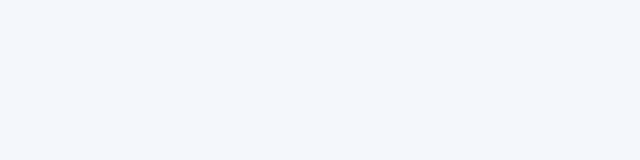
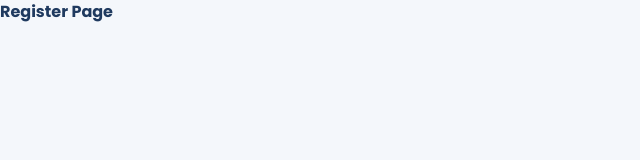
Before and after one commit to igorjosiel/pet-amigo, a React (Vite) app: page /register in a window 1280 px wide. Before the commit this address had no page. Shown: the top 160 px of the page, without its empty margins (0-640 px from the left). Built offline with nearby package versions, Linux system fonts and the light colour scheme.

Commit message:
adiciona a tela de cadastro no roteamento e cria os arquivos iniciais.

```diff
--- a/src/components/Link/index.tsx
+++ b/src/components/Link/index.tsx
@@ -1,9 +1,21 @@
-interface LinkProps {
+import { Link as Anchor } from "react-router";
+
+interface LinkProps extends React.AnchorHTMLAttributes<HTMLAnchorElement> {
   children: string;
+  className?: string;
+  path: string;
 }
 
-function Link({ children }: LinkProps) {
-  return <a className="text-right text-primary font-bold">{children}</a>;
+function Link({ children, className, path, ...props }: LinkProps) {
+  return (
+    <Anchor
+      to={path}
+      className={`text-right text-primary font-bold ${className || ""}`}
+      {...props}
+    >
+      {children}
+    </Anchor>
+  );
 }
 
 export default Link;
--- a/src/pages/Login/index.tsx
+++ b/src/pages/Login/index.tsx
@@ -52,13 +52,13 @@ function Login() {
         </Input>
         <Typography variant="error">{errors.password?.message}</Typography>
 
-        <Link>Esqueceu sua senha?</Link>
+        <Link path="forgot-password">Esqueceu sua senha?</Link>
 
         <Button>Entrar</Button>
       </form>
 
       <p className="text-primary pt-5">
-        Não tem uma conta? <Link>Cadastre-se</Link>
+        Não tem uma conta? <Link path="register">Cadastre-se</Link>
       </p>
     </div>
   );
--- /dev/null
+++ b/src/pages/Register/index.tsx
@@ -0,0 +1,9 @@
+function Register() {
+  return (
+    <div>
+      <h1>Register Page</h1>
+    </div>
+  );
+}
+
+export default Register;
--- a/src/router/index.tsx
+++ b/src/router/index.tsx
@@ -1,11 +1,16 @@
 import { BrowserRouter, Routes, Route } from "react-router";
+
 import Login from "../pages/Login";
+import Register from "../pages/Register";
 
 function AppRouter() {
   return (
     <BrowserRouter>
       <Routes>
-        <Route path="/" element={<Login />} />
+        <Route path="/">
+          <Route index element={<Login />} />
+          <Route path="register" element={<Register />} />
+        </Route>
       </Routes>
     </BrowserRouter>
   );
```
